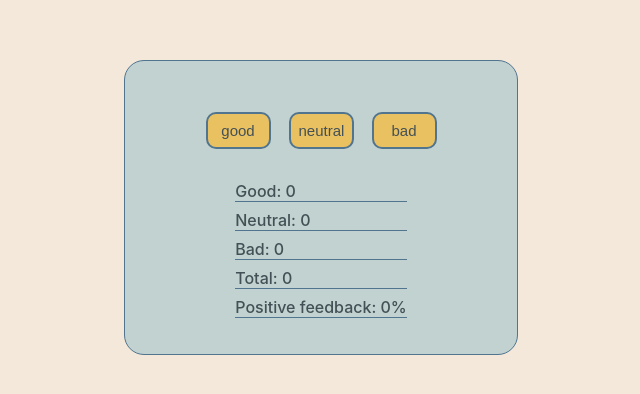
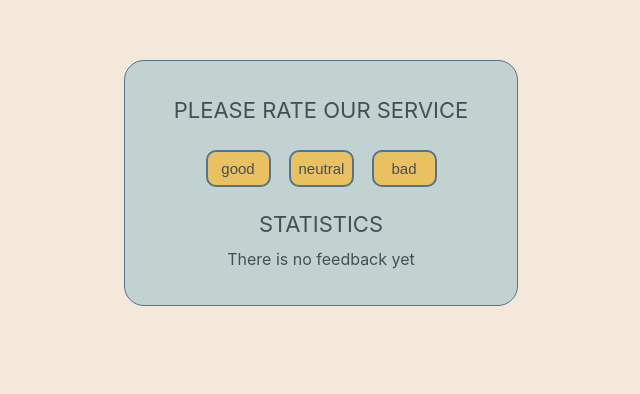
Before and after one commit to DariShpak/goit-react-hw-02-feedback, a React (Create React App) app: page / in a window 1280 px wide. Shown: the part 132-526 px from the top of the page, without its empty margins (319-959 px from the left). Built offline with nearby package versions, Linux system fonts and the light colour scheme.

Commit message:
Update App.jsx

```diff
--- a/src/components/App.jsx
+++ b/src/components/App.jsx
@@ -1,8 +1,9 @@
 import React from "react"
 import Statistics from "./Feedback/Statistics/Statistics"
 import FeedbackOptions from "./Feedback/FeedbackOptions/FeedbackOptions"
+import Section from "./Feedback/Section/Section"
+import NotificationMessage from "./Feedback/Statistics/NotificationMessage"
 import {Container} from "./Feedback/Feedback.styled"
-
 
 class App extends React.Component {
   state = {
@@ -35,22 +36,24 @@ class App extends React.Component {
 
     return (
       <Container>
-        {
+        <Section title="please rate our service">
           <FeedbackOptions
             options={Object.keys(this.state)}
             onLeaveFeedback={this.onLeaveFeedback}
           />
-        }
+        </Section>
 
-        {
-          <Statistics
-            good={good}
-            neutral={neutral}
-            bad={bad}
-            total={totalFeedback}
-            positivePercentage={positiveFeedback}
-          />
-        }
+        <Section title="Statistics">
+          {totalFeedback === 0
+            ? <NotificationMessage message={"There is no feedback yet"} />
+            : <Statistics
+                good={good}
+                neutral={neutral}
+                bad={bad}
+                total={totalFeedback}
+                positivePercentage={positiveFeedback}
+              />}
+        </Section>
       </Container>
     )
   }
```
